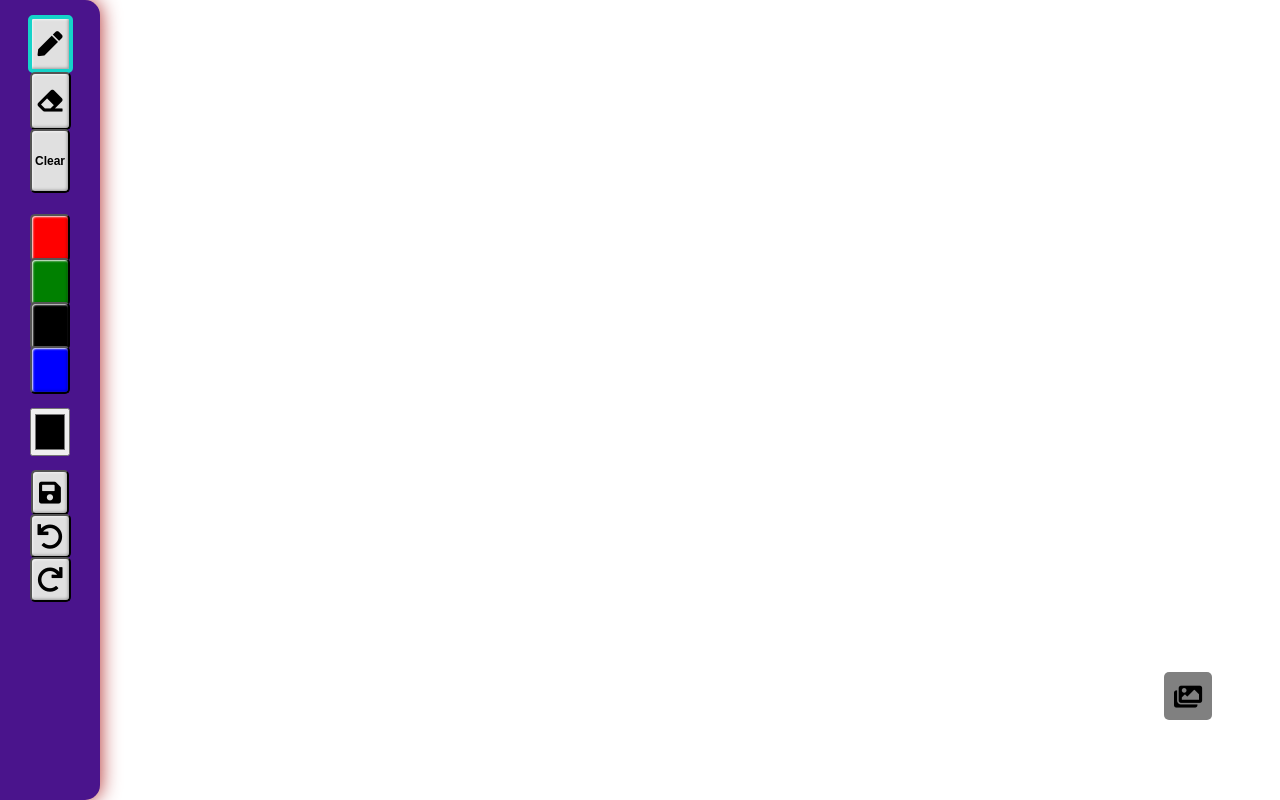
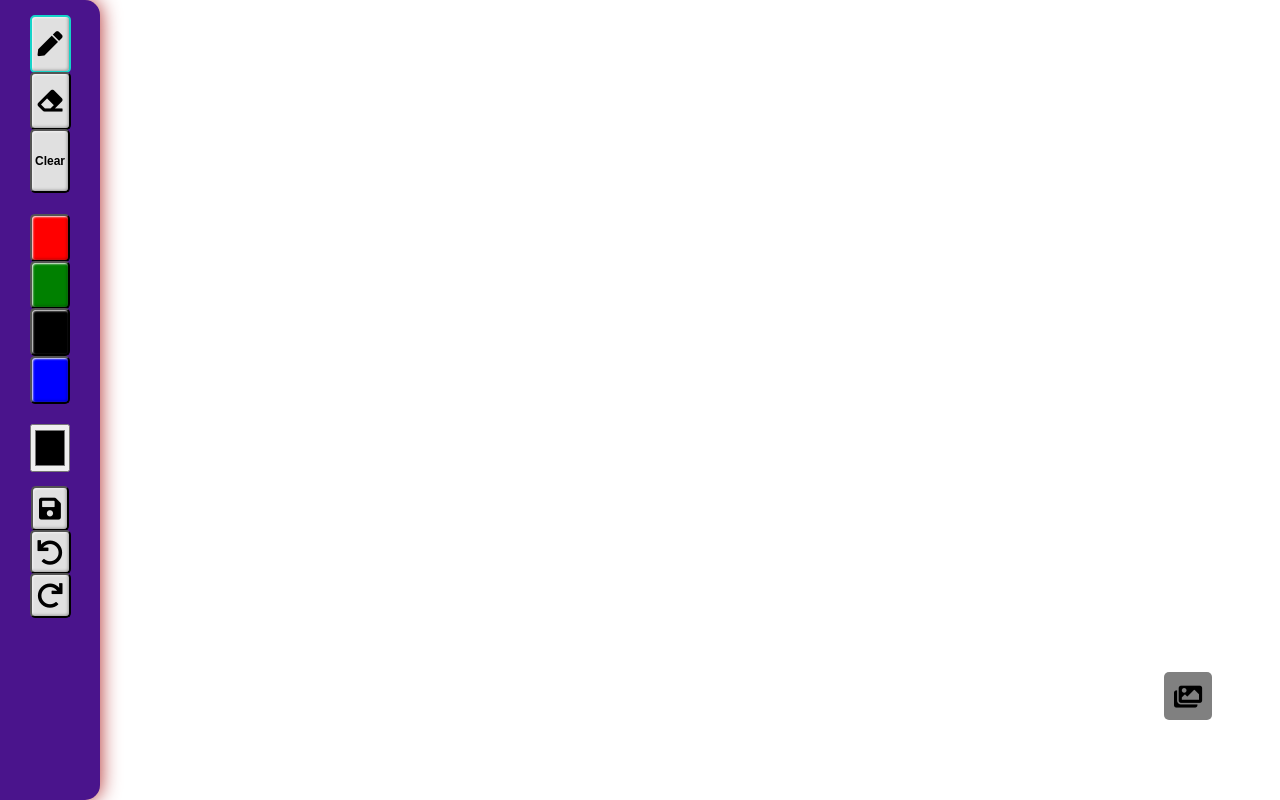
Before and after one commit to TannuGautam/DrawingBoardJS, a plain HTML site: page index.html in a window 1280 px wide. Both pictures are taken after a click on the button 50 px from the left and 43 px from the top of the page. Drawn offline with Linux system fonts and the light colour scheme.

Commit message:
made changes in colors button

```diff
--- a/style.css
+++ b/style.css
@@ -75,7 +75,7 @@ body{
     display: flex;
     align-items: center;
     flex-direction: column;
-    /* gap: 1rem; */
+    gap: 0.2rem;
     /* background-color: purple; */
     height: 12rem;
     /* width: 5rem; */
@@ -83,7 +83,7 @@ body{
 }
 
 .randomCol{
-    /* margin-top: 1rem; */
+    margin-top: 1rem;
     /* margin-bottom: 1rem; */
     /* background-color: red; */
     height: 3rem;
@@ -227,5 +227,5 @@ body{
   }
 
 .active{
-   border: 4px solid rgb(21, 211, 201);
+   border: 2px solid rgb(21, 211, 201);
 }
```
